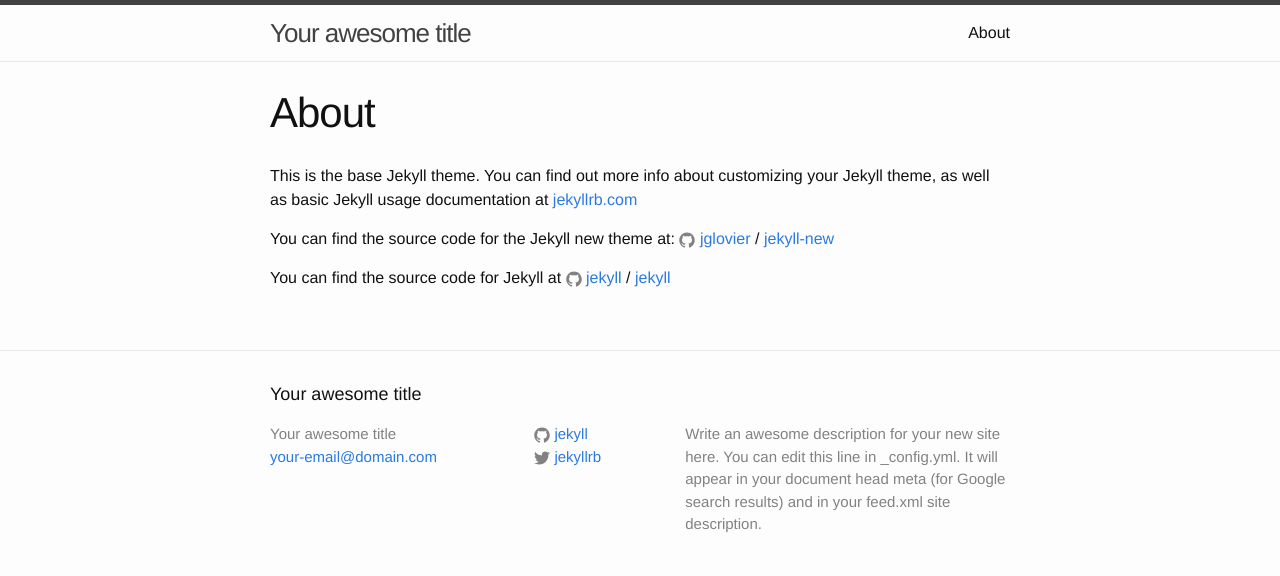
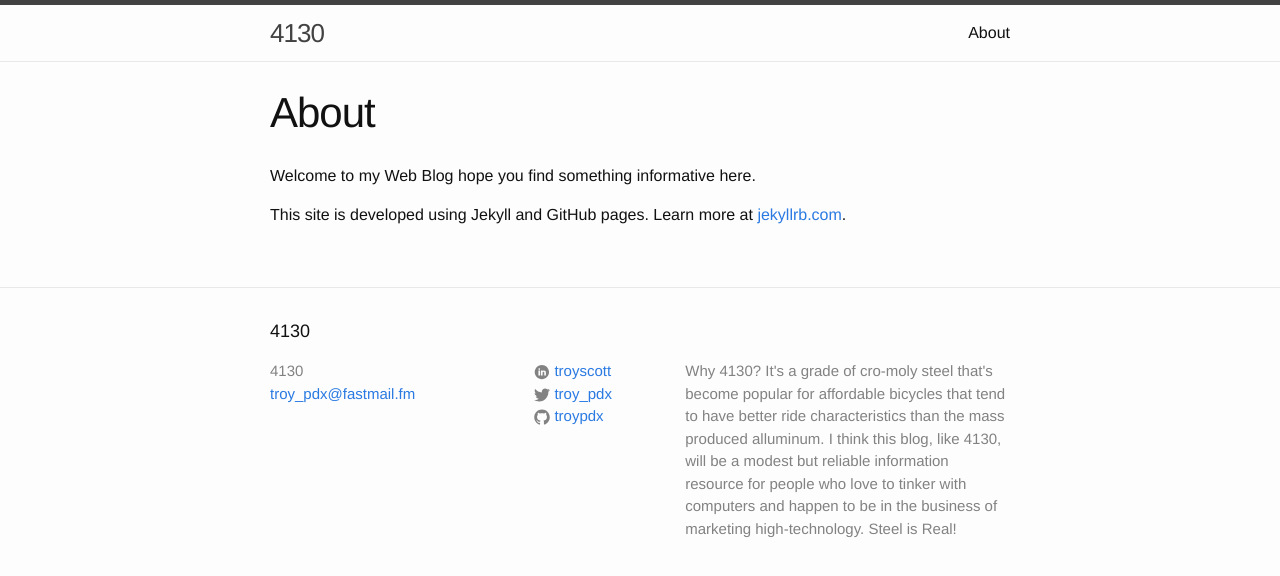
Before and after one commit to troypdx/troypdx.github.io, a Jekyll site: the page built from about.md, in a window 1280 px wide. Shown: the top 576 px of the page. Built offline with Jekyll 4.4.1, drawn with Linux system fonts in a browser that asks for light colours.

Commit message:
Prezi-update

```diff
--- a/_config.yml
+++ b/_config.yml
@@ -6,16 +6,16 @@
 # 'jekyll serve'. If you change this file, please restart the server process.
 
 # Site settings
-title: Your awesome title
-email: your-email@domain.com
+title: 4130
+email: troy_pdx@fastmail.fm
 description: > # this means to ignore newlines until "baseurl:"
-  Write an awesome description for your new site here. You can edit this
-  line in _config.yml. It will appear in your document head meta (for
-  Google search results) and in your feed.xml site description.
+  Why 4130? It's a grade of cro-moly steel that's become popular for affordable bicycles that tend to have better ride characteristics than the mass produced alluminum. I think this blog, like 4130, will be a modest but reliable information resource for people who love to tinker with computers and happen to be in the business of marketing high-technology. Steel is Real!
+
 baseurl: "" # the subpath of your site, e.g. /blog
-url: "http://yourdomain.com" # the base hostname & protocol for your site
-twitter_username: jekyllrb
-github_username:  jekyll
+url: "troypdx.github.io" # the base hostname & protocol for your site
+twitter_username: troy_pdx
+github_username: troypdx
+linkedin_username: troyscott
 
 # Build settings
 markdown: kramdown
--- a/_includes/footer.html
+++ b/_includes/footer.html
@@ -14,9 +14,9 @@
 
       <div class="footer-col footer-col-2">
         <ul class="social-media-list">
-          {% if site.github_username %}
+          {% if site.linkedin_username %}
           <li>
-            {% include icon-github.html username=site.github_username %}
+            {% include icon-linkedin.html username=site.linkedin_username %}
           </li>
           {% endif %}
 
@@ -25,6 +25,13 @@
             {% include icon-twitter.html username=site.twitter_username %}
           </li>
           {% endif %}
+
+          {% if site.github_username %}
+          <li>
+            {% include icon-github.html username=site.github_username %}
+          </li>
+          {% endif %}
+
         </ul>
       </div>
 
--- /dev/null
+++ b/_includes/icon-linkedin.html
@@ -0,0 +1 @@
+<a href="https://linkedin.com/in/{{ include.username }}"><span class="icon icon--linkedin">{% include icon-linkedin.svg %}</span><span class="username"> {{ include.username }}</span></a>
--- a/_posts/2016-04-23-my-first-post.markdown
+++ b/_posts/2016-04-23-prezi.markdown
@@ -8,9 +8,11 @@ As a long time product and marketing manager I have a long relationship with Mic
 
 One of the great assessments of PowerPoint in an engineering context was done by Edward R. Tufte's essay, [The Cognitive Style of PowerPoint: Pitching Out Corrupts Within][edwardt-powerpoint].
 
-At a recent job interview I was asked to present for 45 minutes on my background and skills and so yet again I was faced with the old sidekick to gather my storyboard and imagery. However this time I decided to apply Prezi and it's Z-dimentionality to help retain context and theme that might be otherwise lost using PoerPoint's tendency to serialize information.
+At a recent job interview I was asked to present for 45 minutes on my background and skills and so yet again I was faced with the old sidekick to gather my storyboard and imagery. However this time I decided to apply Prezi and it's Z-dimensionality to help retain context and theme that might be otherwise lost using PowerPoint's tendency to serialize information.
 
-The result is here, what I call a [Visual Resume][troys-prezi]. It's an early effort and so I'm sure I will find ways to improve it but I think it does provide at least a more unique experience to an audience and that alone helps make it memorable!
+[Prezi.com's edit and viewing interface]({{ troypdx.github.io }}/assets/prezi-screenshot.jpg)
+
+The result is here, what I call a [Visual Resume][troys-prezi]. It's an early effort and so I'm sure I will find ways to improve it but I think it does provide at least a more unique experience to an audience and that alone helps make it more memorable!
 
 [troys-prezi]: http://prezi.com/j3xwvnle0_48/?utm_campaign=share&utm_medium=copy&rc=ex0share
 [edwardt-powerpoint]: http://www.edwardtufte.com/tufte/powerpoint
--- a/about.md
+++ b/about.md
@@ -4,12 +4,6 @@ title: About
 permalink: /about/
 ---
 
-This is the base Jekyll theme. You can find out more info about customizing your Jekyll theme, as well as basic Jekyll usage documentation at [jekyllrb.com](http://jekyllrb.com/)
+Welcome to my Web Blog hope you find something informative here.
 
-You can find the source code for the Jekyll new theme at:
-{% include icon-github.html username="jglovier" %} /
-[jekyll-new](https://github.com/jglovier/jekyll-new)
-
-You can find the source code for Jekyll at
-{% include icon-github.html username="jekyll" %} /
-[jekyll](https://github.com/jekyll/jekyll)
+This site is developed using Jekyll and GitHub pages. Learn more at [jekyllrb.com](http://jekyllrb.com/).
```
Also changed, not shown: _posts/2016-04-21-welcome-to-jekyll.markdown (deleted, +0 -25 lines), _includes/icon-linkedin.svg (added), assets/prezi-screenshot.jpg (added).
